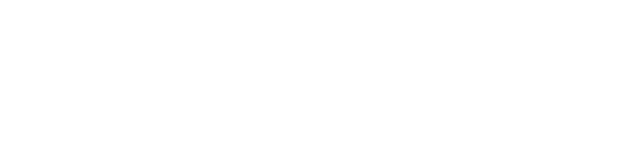
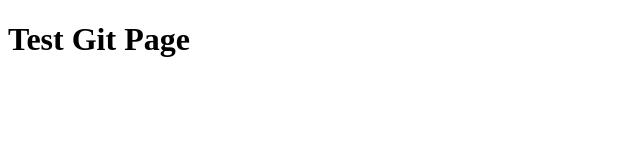
Before and after one commit to AyaDelRey/first_repo, a plain HTML site: page index.html in a window 1280 px wide. Shown: the whole page, without its empty margins (0-640 px from the left). Drawn offline with Linux system fonts and the light colour scheme.

Commit message:
Added page content

```diff
--- a/index.html
+++ b/index.html
@@ -6,6 +6,6 @@
     <title>Document</title>
 </head>
 <body>
-
+    <h1>Test Git Page</h1>
 </body>
 </html>
```
